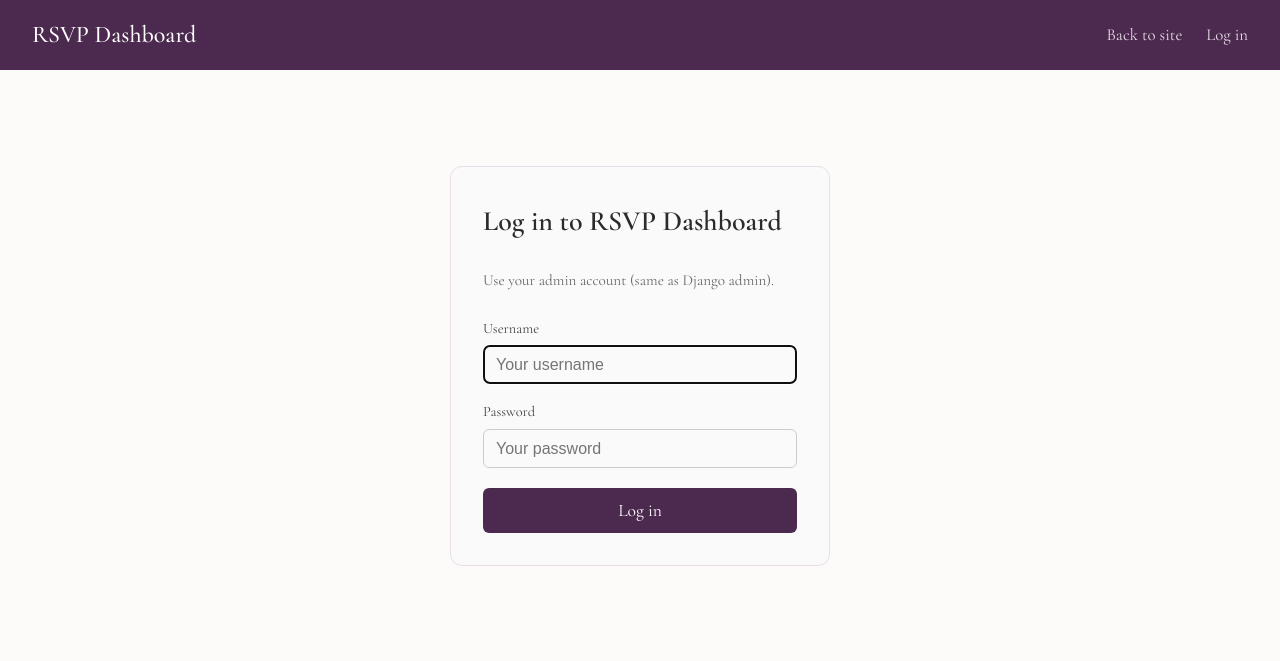
After one commit to mkane968/wedding-website, a Django app: page /dashboard/login/ in a window 1280 px wide. The commit adds this page. Shown: the top 661 px of the page. Run offline with Django 5.2, Linux system fonts and the light colour scheme.

Commit message:
Add RSVP dashboard and disable home RSVP button
Made-with: Cursor

```diff
--- a/celebration/models.py
+++ b/celebration/models.py
@@ -14,6 +14,8 @@ def default_avatar_config() -> list:
         "hairStyle": "short",
         "outfit": "lavender",
         "accent": "floral",
+        "accessories": "glasses",
+        "accessoriesColor": "black",
         "signature": "guest-avatar",
     }]
 
--- a/celebration/urls.py
+++ b/celebration/urls.py
@@ -4,6 +4,9 @@ from . import views
 
 urlpatterns = [
     path("", views.home, name="home"),
+    path("dashboard/", views.dashboard_home_view, name="dashboard"),
+    path("dashboard/login/", views.dashboard_login_view, name="dashboard-login"),
+    path("dashboard/logout/", views.dashboard_logout_view, name="dashboard-logout"),
     path("rsvp/", views.rsvp_view, name="rsvp"),
     path("rsvp/<int:rsvp_id>/existing/", views.rsvp_existing_view, name="rsvp-existing"),
     path("rsvp/<int:rsvp_id>/thank-you/", views.rsvp_thank_you_view, name="rsvp-thank-you"),
--- a/celebration/utils.py
+++ b/celebration/utils.py
@@ -221,6 +221,9 @@ def avatar_url(avatar_config: Dict[str, str], fallback_seed: str) -> str:
     else:
         params["accessories"] = accessories
         params["accessoriesProbability"] = "100"  # Ensure accessories appear when selected
+        params["accessoriesColor"] = ACCESSORIES_COLORS.get(
+            avatar_config.get("accessoriesColor"), ACCESSORIES_COLORS["black"]
+        )
 
     query = urlencode(params, doseq=True)
     return f"{DICEBEAR_BASE}/avataaars/svg?{query}"
@@ -245,6 +248,8 @@ def build_seating_chart(responses: Iterable[RSVP], seats_per_row: int = None) ->
                 "hairStyle": "short",
                 "outfit": "lavender",
                 "accent": "floral",
+                "accessories": "glasses",
+                "accessoriesColor": "black",
                 "signature": response.guest.full_name.strip() or "guest-avatar",
             }]
 
--- a/celebration/views.py
+++ b/celebration/views.py
@@ -1,6 +1,10 @@
 from __future__ import annotations
 
 from django.contrib import messages
+from django.contrib.auth import authenticate, login, logout
+from django.contrib.auth.decorators import login_required
+from django.contrib.auth.forms import AuthenticationForm
+from django.db.models import Count, Q
 from django.http import JsonResponse
 from django.shortcuts import get_object_or_404, redirect, render
 from django.urls import reverse
@@ -147,6 +151,8 @@ def rsvp_view(request):
                 "hairStyle": "short",
                 "outfit": "lavender",
                 "accent": "floral",
+                "accessories": "glasses",
+                "accessoriesColor": "black",
                 "signature": guest.full_name.strip() or "guest-avatar",
             }
             avatar_configs = [default_config.copy() for _ in range(party_size)]
@@ -205,6 +211,8 @@ def rsvp_existing_view(request, rsvp_id):
                     "hairStyle": "short",
                     "outfit": "lavender",
                     "accent": "floral",
+                    "accessories": "glasses",
+                    "accessoriesColor": "black",
                     "signature": rsvp.guest.full_name.strip() or "guest-avatar",
                 }
                 avatar_configs = [default_config.copy() for _ in range(party_size)]
@@ -278,7 +286,8 @@ def avatar_customization_view(request, rsvp_id):
                 "clothesType": "collarAndSweater",
                 "clothesColor": "blue",
                 "facialHair": "none",
-                "accessories": "none",
+                "accessories": "glasses",
+                "accessoriesColor": "black",
                 "signature": rsvp.guest.full_name.strip() or "guest-avatar",
             }
             rsvp.avatar_config = [default_config.copy() for _ in range(rsvp.party_size)]
@@ -291,7 +300,8 @@ def avatar_customization_view(request, rsvp_id):
         "clothesType": "collarAndSweater",
         "clothesColor": "blue",
         "facialHair": "none",
-        "accessories": "none",
+        "accessories": "glasses",
+        "accessoriesColor": "black",
     }
 
     for i in range(len(rsvp.avatar_config), rsvp.party_size):
@@ -317,7 +327,9 @@ def avatar_customization_view(request, rsvp_id):
         if "facialHair" not in config or not config["facialHair"]:
             config["facialHair"] = "none"
         if "accessories" not in config or not config["accessories"]:
-            config["accessories"] = "none"
+            config["accessories"] = "glasses"
+        if "accessoriesColor" not in config or not config["accessoriesColor"]:
+            config["accessoriesColor"] = "black"
         if "signature" not in config or not config["signature"]:
             config["signature"] = f"{rsvp.guest.full_name.strip()}-{i+1}" or f"guest-avatar-{i+1}"
         rsvp.avatar_config[i] = config
@@ -463,3 +475,71 @@ def guest_search_view(request):
     ]
 
     return JsonResponse({"guests": results})
+
+
+# --- Dashboard (custom admin panel for RSVP tracking) ---
+
+
+def dashboard_login_view(request):
+    """Custom login for the RSVP dashboard (uses same Django User as admin)."""
+    if request.user.is_authenticated and request.user.is_staff:
+        return redirect("dashboard")
+    if request.method == "POST":
+        form = AuthenticationForm(request, data=request.POST)
+        if form.is_valid():
+            user = form.get_user()
+            login(request, user)
+            next_url = request.GET.get("next") or reverse("dashboard")
+            return redirect(next_url)
+        messages.error(request, "Invalid username or password.")
+    else:
+        form = AuthenticationForm(request)
+    return render(request, "celebration/dashboard_login.html", {"form": form})
+
+
+def dashboard_logout_view(request):
+    """Log out from dashboard and redirect to main site."""
+    logout(request)
+    messages.success(request, "You have been logged out.")
+    return redirect("home")
+
+
+@login_required(login_url="/dashboard/login/")
+def dashboard_home_view(request):
+    """Dashboard home: stats and RSVP list (staff only)."""
+    if not request.user.is_staff:
+        messages.error(request, "You don't have permission to view the dashboard.")
+        return redirect("home")
+    rsvps = RSVP.objects.select_related("guest").order_by("-created_at")
+    total = rsvps.count()
+    attending = rsvps.filter(attending=True)
+    attending_count = attending.count()
+    livestream_count = rsvps.filter(livestream_requested=True).count()
+    total_guests = sum(r.party_size for r in attending)
+    meal_counts = (
+        rsvps.filter(attending=True)
+        .exclude(meal_preference="")
+        .values("meal_preference")
+        .annotate(count=Count("id"))
+    )
+    meal_labels = dict(RSVP.MEAL_CHOICES)
+    meal_breakdown = [{"label": meal_labels.get(m["meal_preference"], m["meal_preference"]), "count": m["count"]} for m in meal_counts]
+    # Guests who are invited but have no RSVP yet
+    responded_guest_ids = RSVP.objects.values_list("guest_id", flat=True)
+    not_responded = (
+        Guest.objects.filter(invited=True)
+        .exclude(id__in=responded_guest_ids)
+        .order_by("full_name")
+    )
+    not_responded_count = not_responded.count()
+    context = {
+        "rsvps": rsvps,
+        "total_rsvps": total,
+        "attending_count": attending_count,
+        "livestream_count": livestream_count,
+        "total_guests": total_guests,
+        "meal_breakdown": meal_breakdown,
+        "not_responded": not_responded,
+        "not_responded_count": not_responded_count,
+    }
+    return render(request, "celebration/dashboard.html", context)
--- a/frontend/chapel/avatars.js
+++ b/frontend/chapel/avatars.js
@@ -152,6 +152,7 @@ function buildAvatarUrl(config = {}, fallbackSeed = "guest") {
     } else {
         params.append("accessories", accessories);
         params.append("accessoriesProbability", "100");  // Ensure accessories appear when selected
+        params.append("accessoriesColor", ACCESSORIES_COLORS[config.accessoriesColor] || ACCESSORIES_COLORS.black);
     }
 
     return `https://api.dicebear.com/9.x/avataaars/svg?${params.toString()}`;
--- /dev/null
+++ b/templates/celebration/dashboard_base.html
@@ -0,0 +1,60 @@
+{% load static %}
+<!DOCTYPE html>
+<html lang="en">
+    <head>
+        <meta charset="utf-8" />
+        <meta name="viewport" content="width=device-width, initial-scale=1" />
+        <title>{% block title %}RSVP Dashboard{% endblock %} | Megan &amp; Stephen</title>
+        <link rel="preconnect" href="https://fonts.googleapis.com" />
+        <link rel="preconnect" href="https://fonts.gstatic.com" crossorigin />
+        <link
+            href="https://fonts.googleapis.com/css2?family=Cormorant+Garamond:wght@400;500;600&display=swap"
+            rel="stylesheet"
+        />
+        <link rel="stylesheet" href="{% static 'celebration/css/styles.css' %}" />
+        <style>
+            .dashboard-header {
+                display: flex;
+                align-items: center;
+                justify-content: space-between;
+                padding: 1rem 2rem;
+                background: #4c2a4f;
+                color: #fff;
+                font-family: 'Cormorant Garamond', Georgia, serif;
+            }
+            .dashboard-header h1 { margin: 0; font-size: 1.5rem; font-weight: 500; }
+            .dashboard-nav { display: flex; gap: 1.5rem; align-items: center; }
+            .dashboard-nav a { color: #e8dce8; text-decoration: none; font-size: 1.05rem; }
+            .dashboard-nav a:hover { color: #fff; }
+            .dashboard-main { max-width: 1100px; margin: 0 auto; padding: 2rem; font-family: 'Cormorant Garamond', Georgia, serif; }
+        </style>
+    </head>
+    <body>
+        <header class="dashboard-header">
+            <h1>RSVP Dashboard</h1>
+            <nav class="dashboard-nav">
+                {% if user.is_authenticated %}
+                    <a href="{% url 'dashboard' %}">Dashboard</a>
+                    <a href="{% url 'home' %}">View site</a>
+                    <a href="{% url 'dashboard-logout' %}">Log out</a>
+                {% else %}
+                    <a href="{% url 'home' %}">Back to site</a>
+                    <a href="{% url 'dashboard-login' %}">Log in</a>
+                {% endif %}
+            </nav>
+        </header>
+
+        {% if messages %}
+            <section class="flash-messages">
+                {% for message in messages %}
+                    <div class="flash flash-{{ message.tags }}">{{ message }}</div>
+                {% endfor %}
+            </section>
+        {% endif %}
+
+        <main class="dashboard-main">
+            {% block content %}{% endblock %}
+        </main>
+        {% block page_scripts %}{% endblock %}
+    </body>
+</html>
--- /dev/null
+++ b/templates/celebration/dashboard_login.html
@@ -0,0 +1,34 @@
+{% extends "celebration/dashboard_base.html" %}
+
+{% block title %}Log in{% endblock %}
+
+{% block content %}
+<div style="max-width: 380px; margin: 4rem auto; padding: 2rem; background: #fafafa; border-radius: 12px; border: 1px solid #e8e0e8;">
+    <h2 style="font-family: 'Cormorant Garamond', Georgia, serif; font-size: 1.75rem; margin: 0 0 1.5rem 0; color: #2b2b2b;">Log in to RSVP Dashboard</h2>
+    <p style="color: #666; font-size: 0.95rem; margin-bottom: 1.5rem;">Use your admin account (same as Django admin).</p>
+    <form method="post" action="{% url 'dashboard-login' %}">
+        {% csrf_token %}
+        <input type="hidden" name="next" value="{{ request.GET.next }}" />
+        <div style="margin-bottom: 1rem;">
+            <label for="id_username" style="display: block; margin-bottom: 0.35rem; color: #444;">Username</label>
+            <input type="text" name="username" id="id_username" required autofocus
+                   style="width: 100%; padding: 0.6rem 0.75rem; font-size: 1rem; border: 1px solid #ccc; border-radius: 6px; box-sizing: border-box;"
+                   placeholder="Your username" />
+        </div>
+        <div style="margin-bottom: 1.25rem;">
+            <label for="id_password" style="display: block; margin-bottom: 0.35rem; color: #444;">Password</label>
+            <input type="password" name="password" id="id_password" required
+                   style="width: 100%; padding: 0.6rem 0.75rem; font-size: 1rem; border: 1px solid #ccc; border-radius: 6px; box-sizing: border-box;"
+                   placeholder="Your password" />
+        </div>
+        {% if form.non_field_errors %}
+            <ul style="color: #c00; margin: 0 0 1rem 0; padding-left: 1.25rem;">
+                {% for err in form.non_field_errors %}<li>{{ err }}</li>{% endfor %}
+            </ul>
+        {% endif %}
+        <button type="submit" style="width: 100%; padding: 0.75rem; background: #4c2a4f; color: white; border: none; border-radius: 6px; font-family: 'Cormorant Garamond', Georgia, serif; font-size: 1.1rem; cursor: pointer;">
+            Log in
+        </button>
+    </form>
+</div>
+{% endblock %}
--- a/templates/celebration/home.html
+++ b/templates/celebration/home.html
@@ -6,13 +6,13 @@
     <img src="{% static 'rose-border-2.png' %}" alt="Floral border" style="max-width: 800px; width: 100%; height: auto; display: block; margin: 0 auto 1rem;" />
     <p style="font-family: 'Cormorant'; font-size: 1.3rem; color: #6b6b6b; margin: 0 0 1rem 0; font-weight: 300; letter-spacing: 0.05em;">Saturday, June 13, 2026</p>
     <h1 style="font-family: 'Cormorant Garamond', Georgia, serif; font-size: 4rem; font-weight: 500; margin: 0; color: #2b2b2b; letter-spacing: 0.02em;">MEGAN &amp; STEPHEN</h1>
-    <a href="{% url 'rsvp' %}" style="display: inline-block; padding: 1rem 2rem; background: #4c2a4f; color: white; border: 2px solid #4c2a4f; border-radius: 4px; font-family: 'Cormorant Garamond', Georgia, serif; font-size: 1.2rem; margin-bottom: 2rem; text-decoration: none; transition: all 0.3s ease;">RSVP</a>
+    <span aria-disabled="true" style="display: inline-block; padding: 1rem 2rem; background: #4c2a4f; color: white; border: 2px solid #4c2a4f; border-radius: 4px; font-family: 'Cormorant Garamond', Georgia, serif; font-size: 1.2rem; margin-bottom: 2rem; text-decoration: none; opacity: 0.65; cursor: not-allowed; user-select: none;">Coming soon</span>
     <img src="{% static 'couple-image.png' %}" alt="Megan and Stephen" style="max-width: 400px; width: 100%; height: auto; display: block; margin: 0 auto 1rem;" />
     <p style="font-style: italic; font-family: 'Cormorant Garamond', Georgia, serif; font-size: 1.4rem; color: #6b6b6b; margin: 0 0 2rem 0;">Please join us as we celebrate...</p>
     <div style="text-align: center;">
         <div style="display: flex; flex-direction: row; gap: 2rem; justify-content: center; flex-wrap: wrap; margin-bottom: 2rem;">
             <div style="background: #4c2a4f; padding: 1.5rem 2rem; border-radius: 8px; min-width: 350px; display: inline-block;">
-                <p style="font-family: 'Cormorant Garamond', Georgia, serif; font-size: 1.2rem; font-weight: bold; color: #ffffff; margin: 0 0 0.75rem 0;">2 p.m. | Ceremony</p>
+                <p style="font-family: 'Cormorant Garamond', Georgia, serif; font-size: 1.2rem; font-weight: bold; color: #ffffff; margin: 0 0 0.75rem 0;">3 p.m. | Ceremony</p>
                 <p style="font-family: 'Cormorant Garamond', Georgia, serif; font-size: 1.2rem; color: #f5f5f5; margin: 0 0 0.25rem 0;">Proclamation Presbyterian Church</p>
                 <p style="font-family: 'Cormorant Garamond', Georgia, serif; font-size: 1.1rem; color: #e0e0e0; margin: 0;">278 S Bryn Mawr Ave</p>
                 <p style="font-family: 'Cormorant Garamond', Georgia, serif; font-size: 1.1rem; color: #e0e0e0; margin: 0 0 0.25rem 0;">Bryn Mawr, PA</p>
```
Also changed, not shown: templates/celebration/dashboard.html (added, +119 -0 lines).
